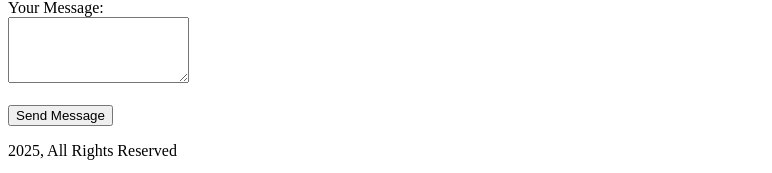
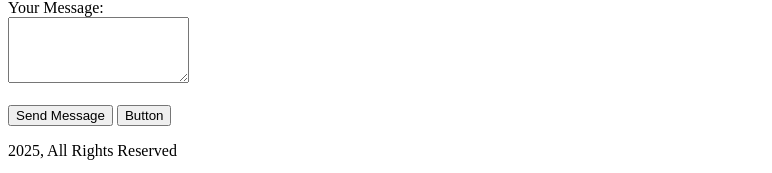
Before and after one commit to mohdjh06-rgb/DM-6032-Project, a plain HTML site: page index.html in a window 1280 px wide. Shown: the part 684-857 px from the top of the page, without its empty margins (0-772 px from the left). Drawn offline with Linux system fonts and the light colour scheme.

Commit message:
Add hover button to the form in index.html

```diff
--- a/index.html
+++ b/index.html
@@ -64,6 +64,7 @@
         <textarea id="message" name="message" rows="4" required></textarea><br><br>
 
         <button type="submit">Send Message</button>
+        <button class="hover">Button</button>
       </form>
     </section>
   </main>
```
